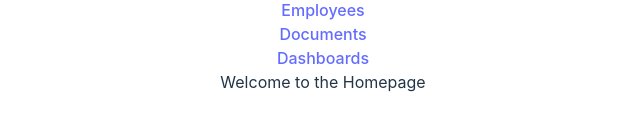
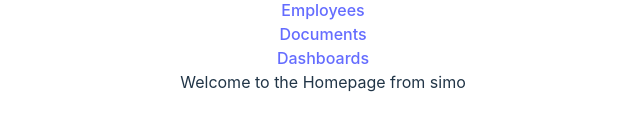
Before and after one commit to jawharanas/gedFront, a React (Vite) app: page / in a window 1280 px wide. Shown: the part 458-588 px from the top of the page, without its empty margins (317-957 px from the left). Built offline with nearby package versions, Linux system fonts and the light colour scheme; what ldrs would draw is missing.

Commit message:
commit from simo

```diff
--- a/src/components/Homepage.tsx
+++ b/src/components/Homepage.tsx
@@ -6,7 +6,7 @@ const Homepage = () => {
     <Navbar/>
     <div>
 
-      Welcome to the Homepage
+      Welcome to the Homepage from simo
 
     </div>
     </>
```
